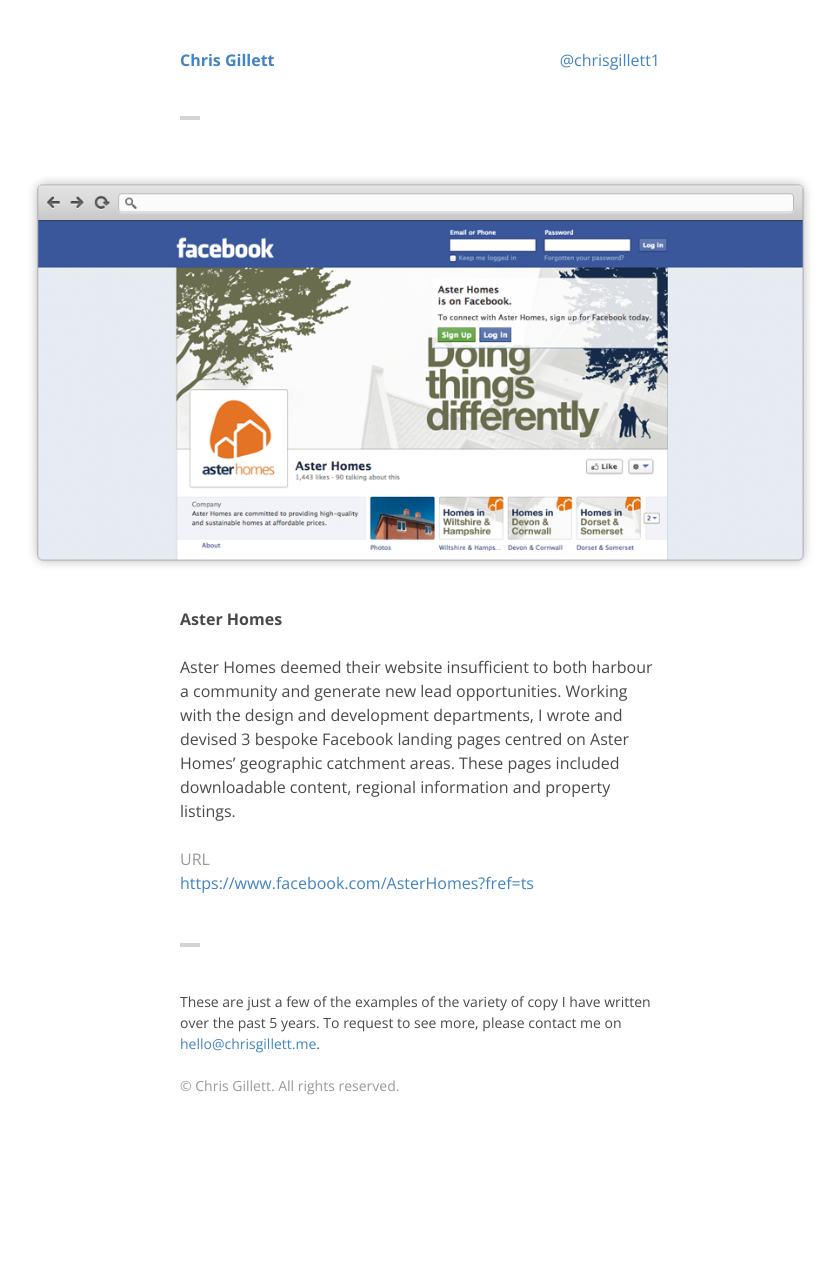
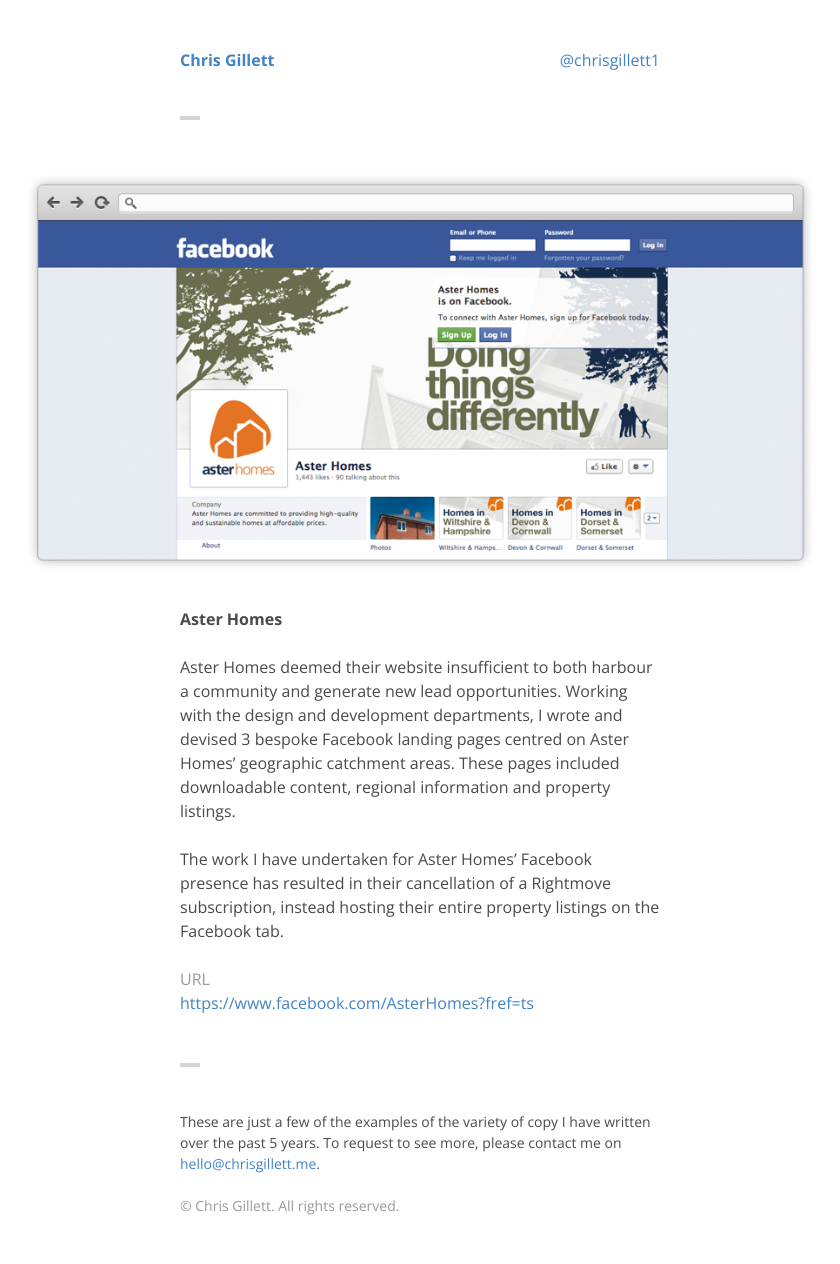
Before and after one commit to ChrisGillett/chrisgillett, a Jekyll site: the page built from _posts/2013-05-02-aster-homes.md, in a window 1280 px wide. Shown: the whole page, without its empty margins (220-1060 px from the left). Built offline with Jekyll 4.4.1, drawn with Linux system fonts in a browser that asks for light colours; before the commit the page ends 1144 px from its top, so only the background shows below that.

Commit message:
Updated 2013-05-02-aster-homes.md

```diff
--- a/_posts/2013-05-02-aster-homes.md
+++ b/_posts/2013-05-02-aster-homes.md
@@ -1,12 +1,13 @@
 ---
+published: true
 layout: post
 title: Aster Homes
+image: "/img/aster-facebook.png"
+"external-url": "https://www.facebook.com/AsterHomes?fref=ts"
+category: "facebook-tabs"
 
-image: /img/aster-facebook.png
-
-external-url: https://www.facebook.com/AsterHomes?fref=ts
-
-category: facebook-tabs
 ---
 
 Aster Homes deemed their website insufficient to both harbour a community and generate new lead opportunities. Working with the design and development departments, I wrote and devised 3 bespoke Facebook landing pages centred on Aster Homes' geographic catchment areas. These pages included downloadable content, regional information and property listings.
+
+The work I have undertaken for Aster Homes' Facebook presence has resulted in their cancellation of a Rightmove subscription, instead hosting their entire property listings on the Facebook tab.
```
